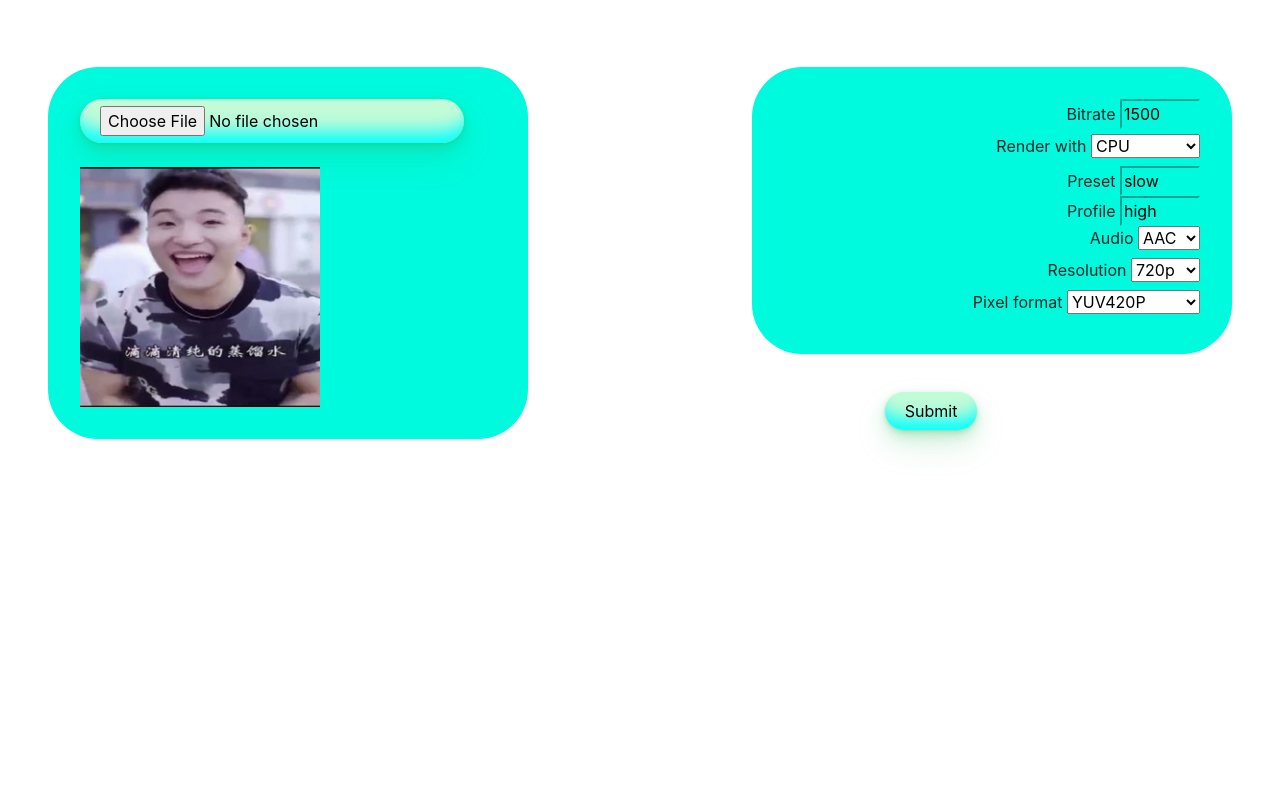
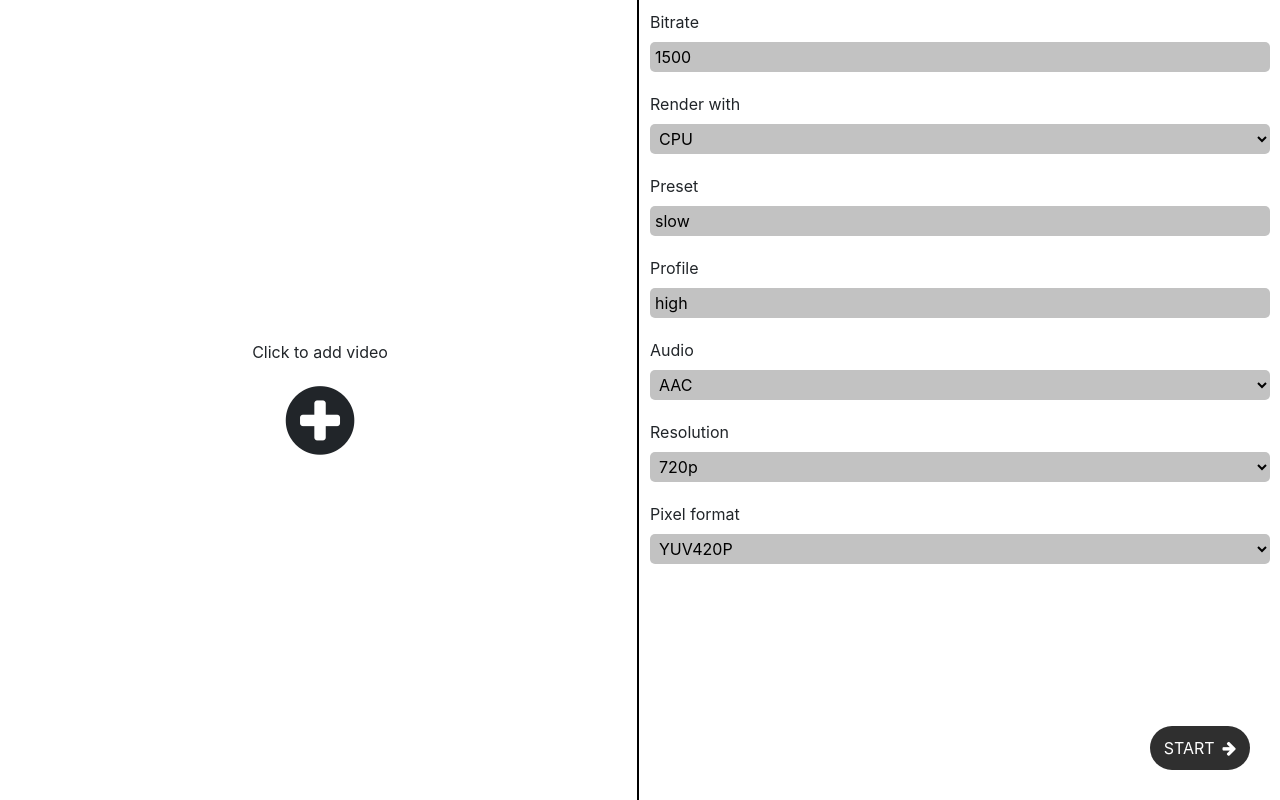
Before and after one commit to JinPots/Facebook60FPS-Re-Encoder, a website: page web/index.html in a window 1280 px wide. Drawn offline with nearby package versions, Linux system fonts and the light colour scheme.

Commit message:
redo styling & deleting unnecessary lines

```diff
--- a/css/button.css
+++ b/css/button.css
@@ -1,48 +1,28 @@
-
-.button-style-1 {
-    background-color: #c2fbd7;
-    border-radius: 100px;
-    box-shadow: #00fffe 0 -25px 18px -14px inset, rgba(44, 187, 99, .15) 0 1px 2px, rgba(44, 187, 99, .15) 0 2px 4px, rgba(44, 187, 99, .15) 0 4px 8px, rgba(44, 187, 99, .15) 0 8px 16px, rgba(44, 187, 99, .15) 0 16px 32px;
-    color: black;
+#submit {
+    right: 0;
+    bottom: 0;
+    position: fixed;
+    display: inline-flex;
+    align-items: center;
+    justify-content: space-around;
+    background-color: #2f2f2f;
+    color: white;
+    width: 100px;
+    margin: 30px;
+    padding: 10px;
+    border: 0;
+    border-radius: 50px;
+    transition: all 0.2s ease-in-out;
+    outline: none;
     cursor: pointer;
-    display: inline-block;
-    font-family: CerebriSans-Regular, -apple-system, system-ui, Roboto, sans-serif;
-    padding: 7px 20px;
-    text-align: center;
-    text-decoration: none;
-    transition: all 250ms;
-    border: 0;
-    font-size: 16px;
-    user-select: none;
-    -webkit-user-select: none;
-    touch-action: manipulation;
 }
 
-.button-style-1:hover {
-    box-shadow: #00d5bc 0 -25px 18px -14px inset, #00d5bc 0 1px 2px, #00d5bc 0 2px 4px, #00d5bc 0 4px 8px, #00d5bc 0 8px 16px, #00d5bc 0 16px 32px;
-    transform: scale(1.05) rotate(-1deg);
+#submit:hover {
+    transform: scale(1.2);
+    box-shadow: rgb(38, 57, 77) 0px 20px 30px -10px;
 }
 
-input[type=file] {
-    background-color: #c2fbd7;
-    border-radius: 100px;
-    box-shadow: #00fffe 0 -25px 18px -14px inset, rgba(44, 187, 99, .15) 0 1px 2px, rgba(44, 187, 99, .15) 0 2px 4px, rgba(44, 187, 99, .15) 0 4px 8px, rgba(44, 187, 99, .15) 0 8px 16px, rgba(44, 187, 99, .15) 0 16px 32px;
-    color: black;
-    cursor: pointer;
-    display: inline-block;
-    font-family: CerebriSans-Regular, -apple-system, system-ui, Roboto, sans-serif;
-    padding: 7px 20px;
-    text-align: center;
-    text-decoration: none;
-    transition: all 250ms;
-    border: 0;
-    font-size: 16px;
-    user-select: none;
-    -webkit-user-select: none;
-    touch-action: manipulation;
+#submit:active {
+    transform: scale(0.9);
+    box-shadow: rgb(38, 57, 77) 0px 20px 30px -10px;
 }
-
-input[type=file]:hover {
-    box-shadow: #00d5bc 0 -25px 18px -14px inset, #00d5bc 0 1px 2px, #00d5bc 0 2px 4px, #00d5bc 0 4px 8px, #00d5bc 0 8px 16px, #00d5bc 0 16px 32px;
-    transform: scale(1.05);
-}
--- a/css/main.css
+++ b/css/main.css
@@ -1,48 +1,80 @@
-
-
-#box1 {
-    border-radius: 50px;
-    background: #00fadd;
-    /* Let box1's position on the left */
-    position: absolute;
-    left: 3em;
-    top: 2em ;
-    margin: 2.2em auto;
-    padding: 2em;
-    width: 30em;
-    text-align: left;
-
+#file-select, #encode-options {
+    width: 50%;
+    padding: 10px;
 }
 
-#box2 {
-    border-radius: 50px;
-    background: #00fadd;
-    position: absolute;
-    right: 3em;
-    top: 2em;
-    margin: 2.2em auto;
-    padding: 2em;
-    width: 30em;
-    text-align: right;
+#file-select {
+    float: left;
+    height: 100vh;
 }
 
-#submit {
+#file-select > div {
     position: absolute;
-    margin: auto auto;
-    padding-left: 55.3em;
-    padding-top: 20em;
-    text-align: center;
+    display: flex;
+    flex-direction: column;
+    align-items: center;
+    justify-content: center;
+    top: 50%;
+    left: 25%;
+    transform: translate(-50%, -50%);
+    transition: all 0.2s ease-in-out;
+    z-index: -1;
 }
 
-/* Bigger text */
-input.button {
-    font-size: 1.1em;
+#file-select > input {
+    width: 100%;
+    height: 100%;
+    opacity: 0;
 }
 
-#logo {
-    /* Make it smaller */
-    width: 73.1px;
-    height: 54.05px;
+#encode-options {
+    float: right;
+    height: 100vh;
+}
+
+#encode-options > div{
+    position: relative;
+    margin-bottom: 20px;
+}
+
+#encode-options > div > input, #encode-options > div > select {
+    width: 100%;
+    height: 30px;
+    border: 0;
+    border-radius: 5px;
+    background-color: rgb(194, 194, 194);
+    padding: 0 5px;
+}
+
+.shake {
+    animation: shake .5s linear;
+}
+
+@keyframes shake {
+    8%, 41% {
+        -webkit-transform: translateX(-10px);
+    }
+    25%, 58% {
+        -webkit-transform: translateX(10px);
+    }
+    75% {
+        -webkit-transform: translateX(-5px);
+    }
+    92% {
+        -webkit-transform: translateX(5px);
+    }
+    0%, 100% {
+        -webkit-transform: translateX(0);
+    }
+}
+
+#line {
+    border-left: 2px solid black;
+    height: 100%;
+    position: absolute;
+    left: 50%;
+    margin-left: -3px;
+    top: 0;
 }
 
 /* Put discord logo at the top right corner */
@@ -50,6 +82,8 @@ input.button {
     position: absolute;
     top: 0.5em;
     right: 0.5em;
+    width: 73.1px;
+    height: 54.05px;
 }
 
 /* Put everything in the middle */
@@ -59,12 +93,15 @@ input.button {
     text-align: center;
 }
 
-input[type=number], input[type=text] {
-    background-color: #00fadd;
-    border-color: #00fadd;
-}
 
 #bitrate, #preset, #profile, input[type=number] {
     width: 5em;
     margin: 0 auto;
 }
+
+/* Make changes if needed */
+@media (prefers-color-scheme: dark) {
+    html {
+        filter: invert(100%);
+    }
+}
--- a/js/script.js
+++ b/js/script.js
@@ -1,4 +1,3 @@
-
 function startRender(event) {
     event.preventDefault() // stop the form from submitting
     const formData = {};
@@ -16,11 +15,9 @@ function startRender(event) {
     }
 
     const progress = document.getElementById('progress');
-    // let progress is rendering when this function is started
+
     progress.style.display = 'block';
-    // Add a spining icon
     progress.innerHTML = '<i class="fas fa-spinner fa-spin"></i> Rendering...';
-    // Set progress color to black
     progress.style.color = 'black';
 
     // send formData to main process and start render
@@ -30,7 +27,6 @@ function startRender(event) {
     window.api.receive("render-finish", (event, output, eplasedTime) => {
         console.log(eplasedTime);
         progress.innerText = `Render finished`;
-        // style the progress text
         progress.style.color = '#00ff00';
     });
 }
@@ -38,3 +34,14 @@ function startRender(event) {
 function openVideosFolder() {
     window.api.send("openVideosFolder", null);
 }
+
+let file = document.querySelector('#file-select > input');
+
+document.querySelector("#submit").addEventListener('click', () => {
+    if (file.files.length <= 0) {
+        document.querySelector("#file-select > div > p").classList.add('shake');
+        setTimeout(() => {
+            document.querySelector("#file-select > div > p").classList.remove('shake');
+        }, 550);
+    }
+});
--- a/web/index.html
+++ b/web/index.html
@@ -6,32 +6,24 @@
     <meta http-equiv="X-UA-Compatible" content="IE=edge">
     <meta name="viewport" content="width=device-width, initial-scale=1.0">
     <title>Facebook 60FPS Re-encoder</title>
-    <!-- Add path to local css -->
     <link rel="stylesheet" href="../css/main.css">
     <link rel="stylesheet" href="../css/button.css">
-    <!-- Import script -->
+    <link rel="stylesheet" href="https://cdnjs.cloudflare.com/ajax/libs/font-awesome/4.7.0/css/font-awesome.min.css">
     <script src="../js/script.js"></script>
 
     <!-- Import progress bar from boostrap -->
     <link rel="stylesheet" href="https://stackpath.bootstrapcdn.com/bootstrap/4.3.1/css/bootstrap.min.css"
         integrity="sha384-ggOyR0iXCbMQv3Xipma34MD+dH/1fQ784/j6cY/iJTQUOhcWr7x9JvoRxT2MZw1T" crossorigin="anonymous">
     <script src="https://code.jquery.com/jquery-3.3.1.slim.min.js"
-        integrity="sha384-q8i/X+965DzO0rT7abK41JStQIAqVgRVzpbzo5smXKp4YfRvH+8abtTE1Pi6jizo"
-        crossorigin="anonymous"></script>
+        integrity="sha384-q8i/X+965DzO0rT7abK41JStQIAqVgRVzpbzo5smXKp4YfRvH+8abtTE1Pi6jizo" crossorigin="anonymous">
+    </script>
     <script src="https://cdnjs.cloudflare.com/ajax/libs/popper.js/1.14.7/umd/popper.min.js"
-        integrity="sha384-UO2eT0CpHqdSJQ6hJty5KVphtPhzWj9WO1clHTMGa3JDZwrnQq4sF86dIHNDz0W1"
-        crossorigin="anonymous"></script>
+        integrity="sha384-UO2eT0CpHqdSJQ6hJty5KVphtPhzWj9WO1clHTMGa3JDZwrnQq4sF86dIHNDz0W1" crossorigin="anonymous">
+    </script>
 
 </head>
 
 <body>
-
-    <script>
-        window.api.loadscript("./js/script.js");
-        window.api.loadscript("./js/modules.js");
-        console.log("Loaded scripts");
-    </script>
-
     <!-- The main app -->
     <div id="app" class="a">
         <!-- <div class="lol">
@@ -43,14 +35,16 @@
         </div> -->
         <!-- Use form to submit data -->
         <form onsubmit="startRender(event)" name="ipcForm">
-            <div id="box1">
-                <input type="file" class="fileSelect"  accept="video/*" capture="camera" required> <br> <br>
-                <!-- Image -->
-                <img src="../assets/superidol.jpg" id="superidol" alt="Super Idol" width="240" height="240">
+            <div id="file-select">
+                <input type="file" class="fileSelect" accept="video/*" capture="camera" required>
+                <div>
+                    <p>Click to add video</p>
+                    <i class="fa fa-plus-circle fa-5x"></i>
+                </div>
             </div>
             <!-- Line -->
             <div id="line"></div>
-            <div id="box2">
+            <div id="encode-options">
                 <!-- Bitrate settings -->
                 <div class="bitrate-settings">
                     <label for="bitrate">Bitrate</label>
@@ -68,9 +62,13 @@
                     </select>
                 </div>
                 <!-- Manual render preset, default: slow -->
-                <div class="render-settings">
-                    Preset <input type="text" id="preset" value="slow"><br>
-                    Profile <input type="text" id="profile" value="high">
+                <div class="render-preset">
+                    <label for="preset">Preset</label>
+                    <input type="text" id="preset" value="slow"><br>
+                </div>
+                <div id="render-profile">
+                    <label for="profile">Profile</label>
+                    <input type="text" id="profile" value="high">
                 </div>
                 <!-- Audio settings -->
                 <div class="audio-settings">
@@ -121,14 +119,14 @@
                     </select>
                 </div>
             </div>
-            <br><br><br>
-            <!-- Submit button and send data to script -->
-            <div id="submit">
-                <input type="submit" value="Submit" class="button-style-1">
-                <div id="progress">
-                </div>
-            </div>
+            <button id="submit">START<i class="fa fa-arrow-right"></i></button>
+            <div id="progress"></div>
         </form>
-</body>
+        <script>
+            window.api.loadscript("./js/script.js");
+            window.api.loadscript("./js/modules.js");
+            console.log("Loaded scripts");
+        </script>
+    </body>
 
 </html>
```
Also changed, not shown: index.js (+6 -71 lines).
